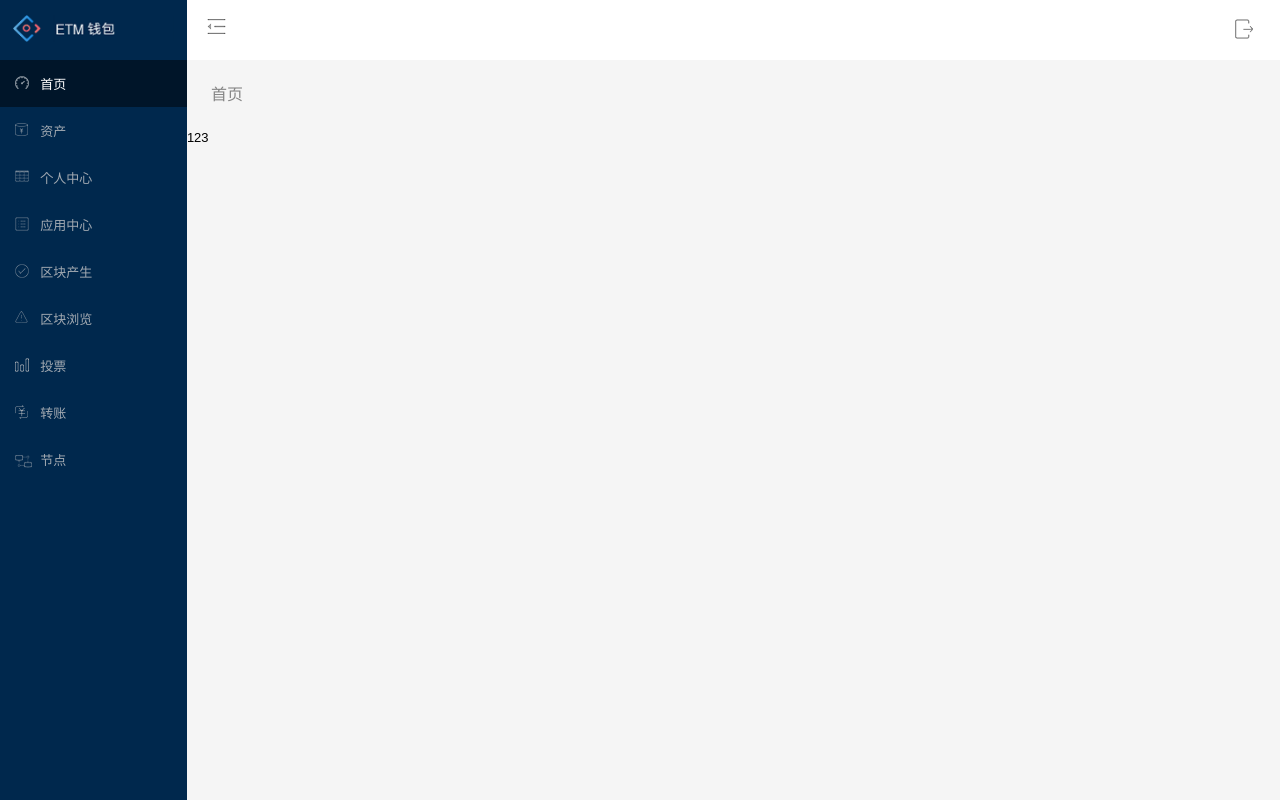
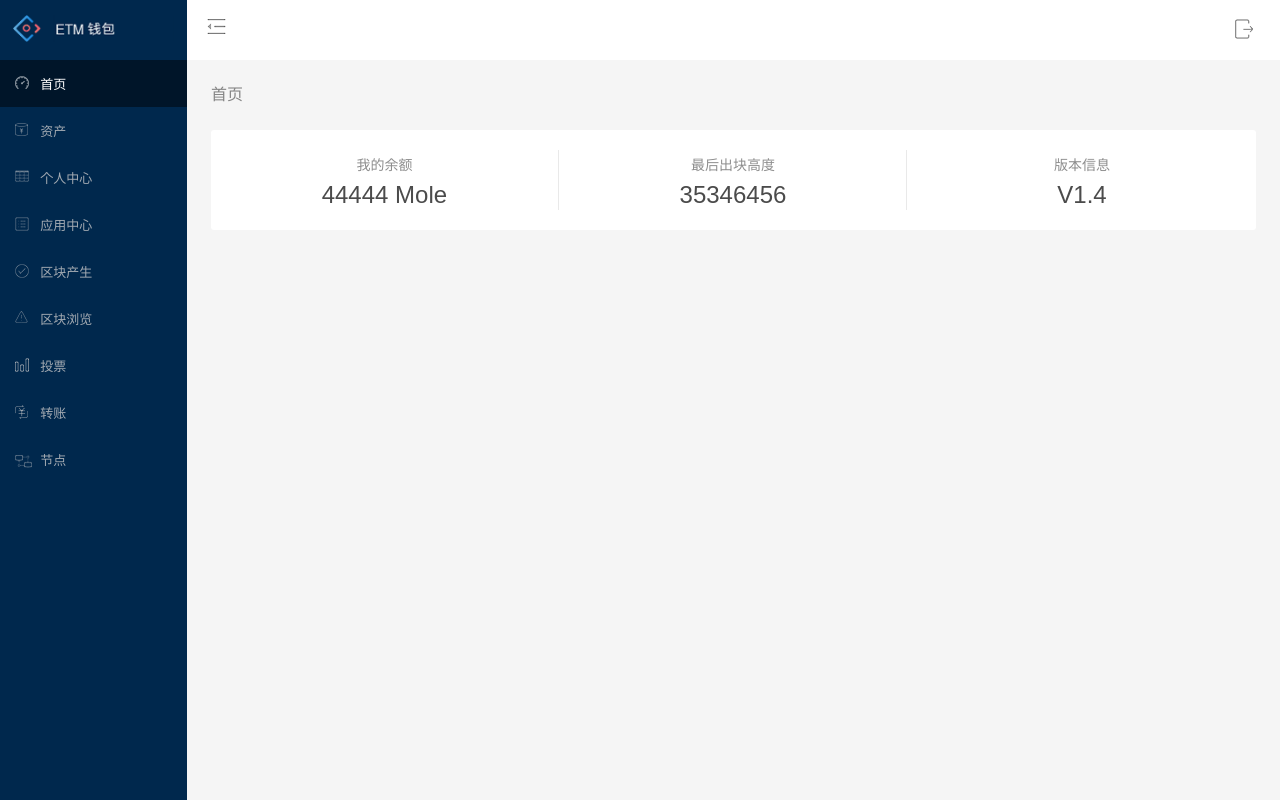
Before and after one commit to entanmo/etm-wallet, a Vue app: page /#/first-view in a window 1280 px wide. Built offline with nearby package versions, Linux system fonts and the light colour scheme.

Commit message:
first-page

```diff
--- a/src/components/first-view.vue
+++ b/src/components/first-view.vue
@@ -1,16 +1,70 @@
 <template>
-  <div>
-    123
+  <div class="w">
+    <div class="info">
+        <ul class="flex">
+            <li>
+              <p>我的余额</p>
+              <p>44444 Mole</p>
+            </li>
+            <li>
+              <p>最后出块高度</p>
+              <p>35346456</p>
+            </li>
+            <li>
+              <p>版本信息</p>
+              <p>V1.4</p>
+            </li>
+        </ul>
+    </div>
+    <div class="transaction">
+
+    </div>
   </div>
 </template>
 
 <script>
 export default {
   components: {
+
   }
 }
 </script>
 
 <style scoped>
-
+.w {
+    padding: 0 24px;
+}
+.info {
+  width: 100%;
+  height: 100px;
+  line-height: 100px;
+  background: #fff;
+  border-radius: 3px;
+  padding-top: 20px;
+  box-sizing: border-box;
+}
+.info ul {
+  height: 100%;
+}
+.info li {
+  width: 33.3%;
+  height: 100%;
+  text-align: center;
+  line-height: 30px;
+  /* flex-direction: column; */
+}
+.info li > p {
+  border-right: 1px solid #e9e9e9;
+}
+.info li:last-child > p {
+  border-right: 0;
+}
+.info li > p:first-child {
+  color: #8d8d8d;
+  font-size: 14px;
+}
+.info li > p:last-child {
+  color: #4b4b4b;
+  font-size: 24px;
+}
 </style>
```
